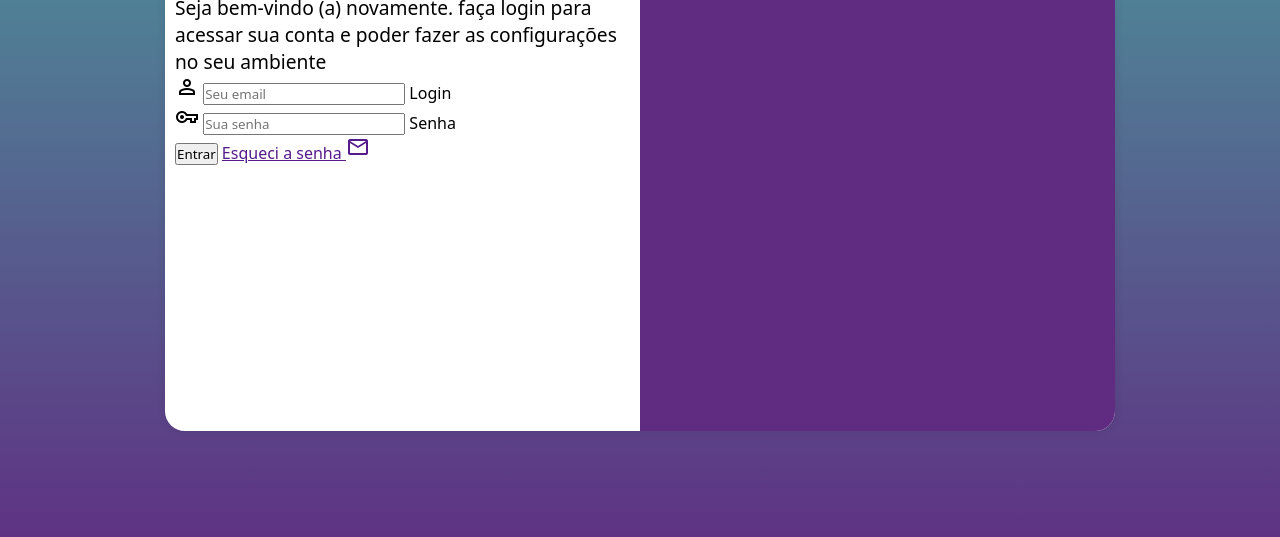
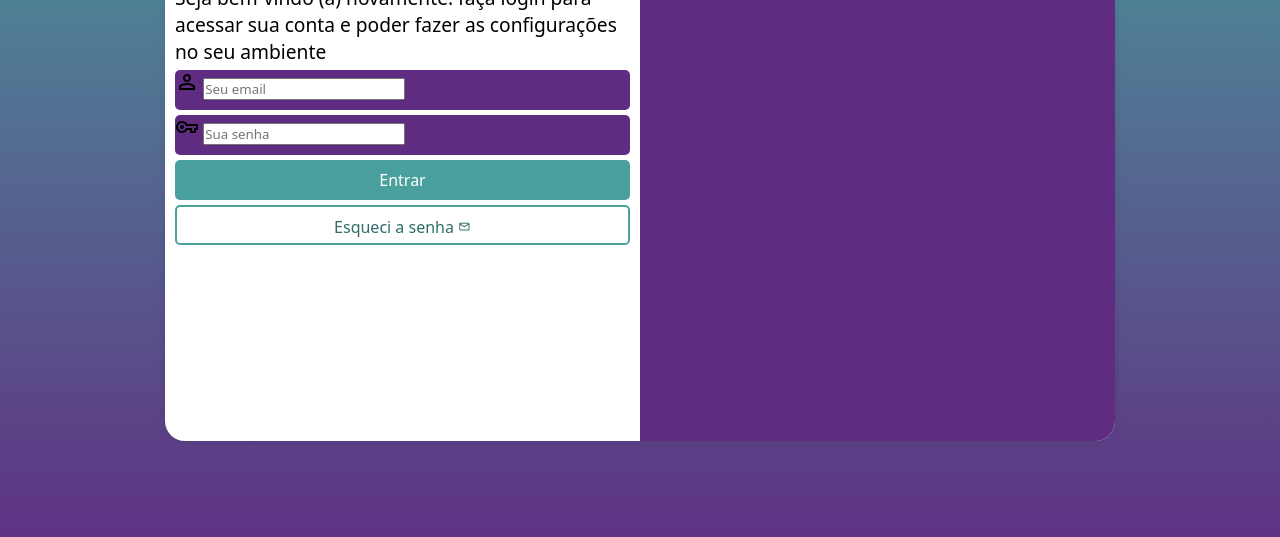
Before and after one commit to Yunussadjalo/projeto-login, a plain HTML site: page index.html in a window 1280 px wide. Shown: the part 219-756 px from the top of the page. Drawn offline with nearby package versions, Linux system fonts and the light colour scheme.

Commit message:
atualizei formulario

```diff
--- a/estilos/style.css
+++ b/estilos/style.css
@@ -34,8 +34,8 @@ section#login {
 
     transition: width 0.3s ease-in-out, height 0.3s ease-in-out;
 
-    width: 300px;
-    height: 500px;
+    width: 280px;
+    height: 520px;
     background-color: white;
     border-radius: 20px;
     box-shadow: 0px 0px 10px rgba(0, 0, 0, 0.1);
@@ -59,5 +59,57 @@ section#login > div#formulario > h1 {
 }
 section#login > div#formulario > p {
     font-size: 0.8em;
+}
 
+form > div.campo {
+    background-color: #5f2c82;
+    margin: 5px 0;
+    width: 100%;
+    height: 40px;
+    border-radius: 5px;
 }
+
+div.campo > label {
+    display: none;
+}
+
+form > input[type="submit"] {
+    display: block;
+    width: 100%;
+    height: 40px;
+    background-color: #49a09d;
+    color: white;
+    border: none;
+    border-radius: 5px;
+    cursor: pointer;
+    font-size: 1em;
+}
+
+form > input[type="submit"]:hover {
+    background-color: #316c6a;
+}
+
+form > a.botao {
+    display: block;
+    width: 100%;
+    height: 40px;
+    background-color: white;
+    color: #316c6a;
+    text-decoration: none;
+    text-align: center;
+    line-height: 40px; /* Centraliza o texto verticalmente */
+    border-radius: 5px;
+    margin-top: 5px;
+    border: 2px solid #49a09d;
+    cursor: pointer;
+    font-size: 1em;
+}
+
+form > a.botao:hover {
+    background-color: #316c6a;
+    color: white;
+}
+
+form > a.botao > span{
+    font-size: 0.8em;
+}
--- a/index.html
+++ b/index.html
@@ -31,7 +31,7 @@
                         <label for="isenha">Senha</label>
                     </div>
                     <input type="submit" value="Entrar">
-                    <a href="">Esqueci a senha
+                    <a class="botao" href="esqueci.html">Esqueci a senha
                     <span class="material-symbols-outlined">mail</span>
                     </a>
                 </form>
```
